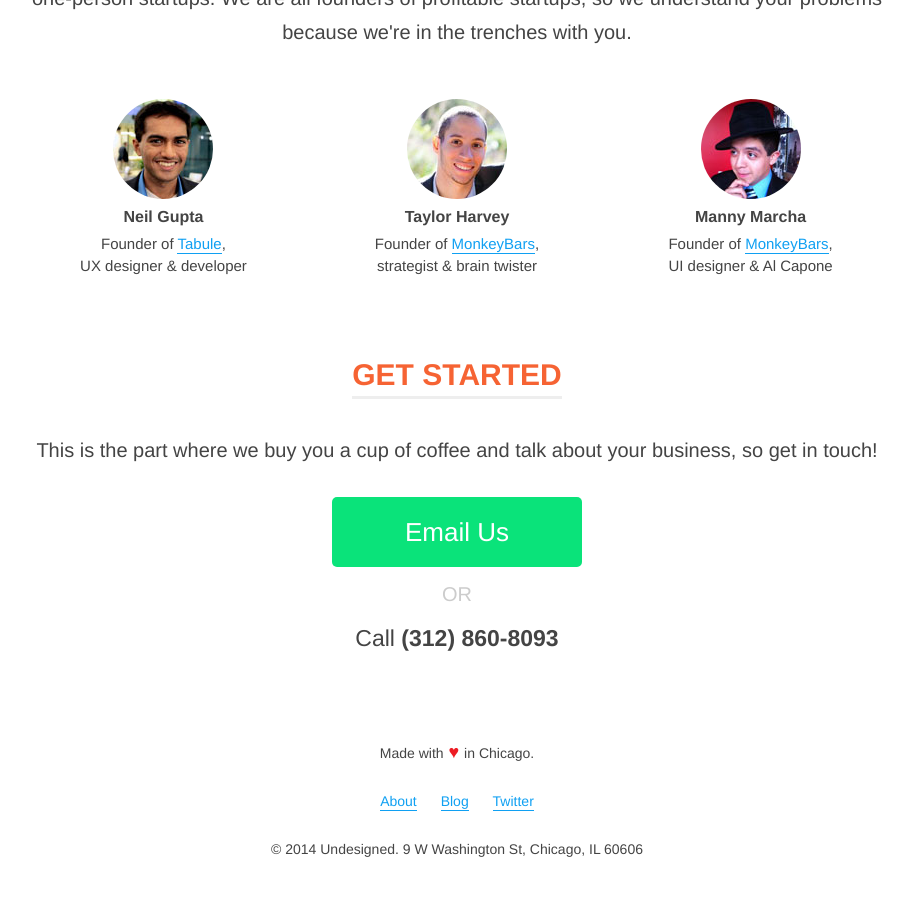
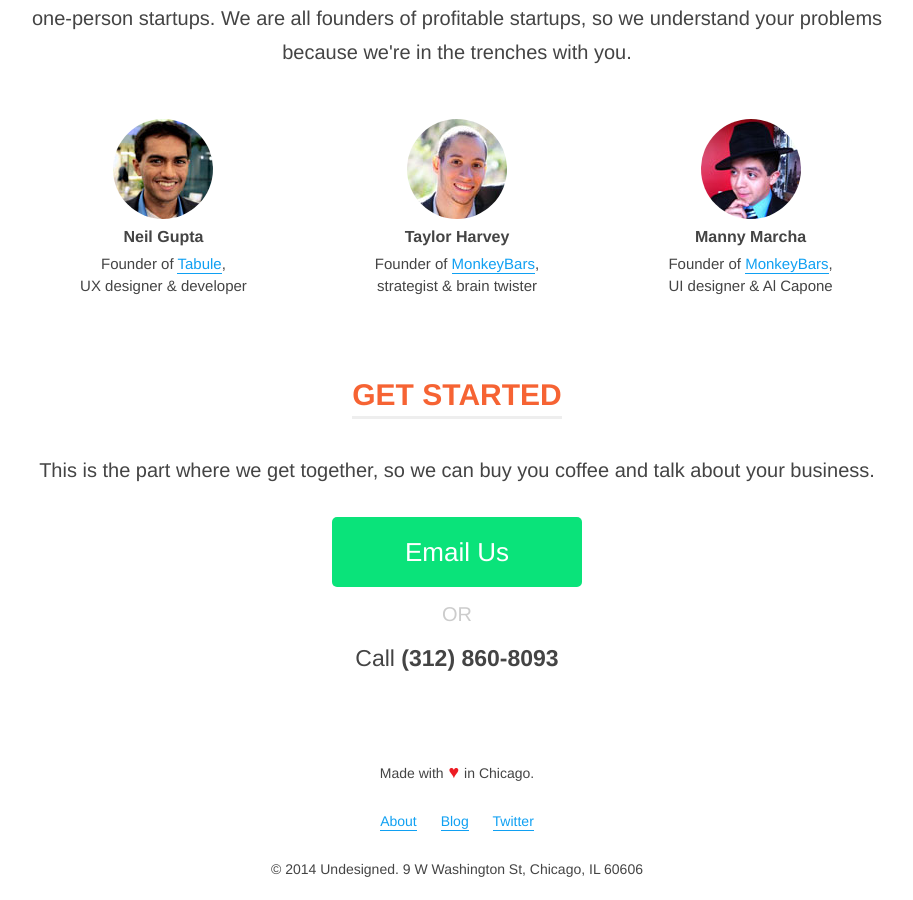
Before and after one commit to Undesigned/undesigned.github.io, a Jekyll site: the page built from index.html, in a window 1280 px wide and 900 px high, scrolled down 2121 px. Shown: the whole window, without its empty margins (183-1096 px from the left). Built offline with Jekyll 4.4.1, drawn with Linux system fonts in a browser that asks for light colours.

Commit message:
Wordsmithing

```diff
--- a/index.html
+++ b/index.html
@@ -8,7 +8,8 @@ title: Undesigned
 
 <h3><span class="underlined">WHAT WE DO</span></h3>
 
-<p>Got an existing page you need to improve or an idea you need to boil down to an MVP? <strong>Undesigned delivers a fast iteration or prototype of one web or mobile page.</strong></p>
+<p>Got an existing page you need to improve or an idea you need to boil down to an MVP?</p>
+<p>Undesigned delivers a fast iteration or prototype of one web or mobile page.</p>
 
 <div class="flip-container" ontouchstart="this.classList.toggle('hover');">
   <div class="flipper">
@@ -134,7 +135,7 @@ title: Undesigned
 
 <h3><span class="underlined">GET STARTED</span></h3>
 
-<p class="centered">This is the part where we buy you a cup of coffee and talk about your business, so get in touch!</p>
+<p class="centered">This is the part where we get together, so we can buy you coffee and talk about your business.</p>
 
 <a href="mailto:hello@undesigned.io" title="Email hello@undesigned.io" id="cta">Email Us</a>
 <p id="or">OR</p>
```
